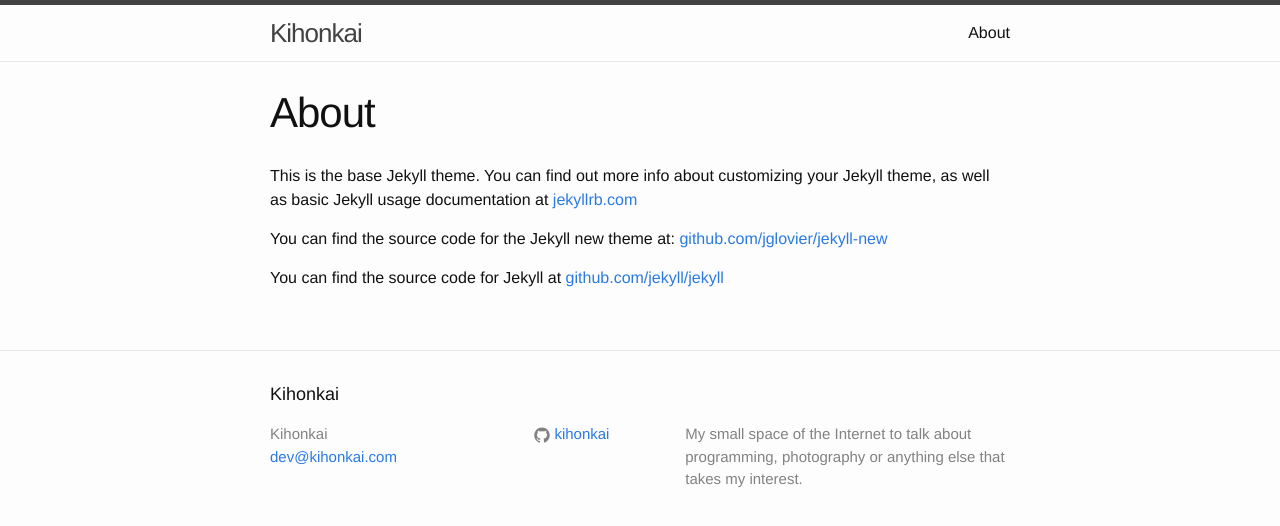
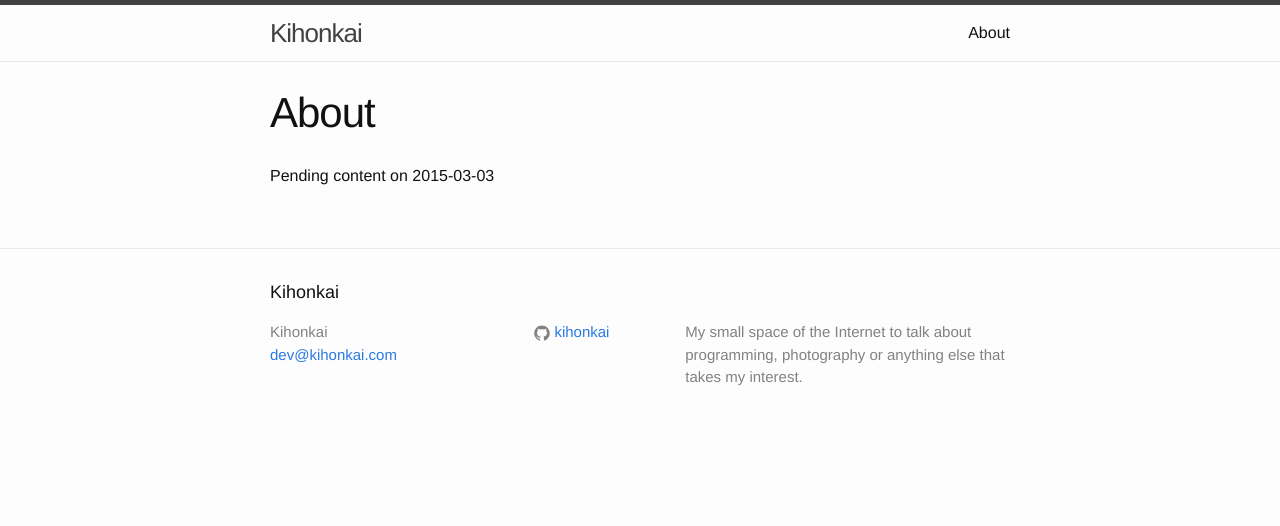
Before and after one commit to kihonkai/kihonkai-website, a Jekyll site: the page built from about.md, in a window 1280 px wide. Shown: the top 526 px of the page. Built offline with Jekyll 4.4.1, drawn with Linux system fonts in a browser that asks for light colours.

Commit message:
Remove sample post and started draft of first post.  Placeholder set on about page

```diff
--- a/about.md
+++ b/about.md
@@ -4,8 +4,4 @@ title: About
 permalink: /about/
 ---
 
-This is the base Jekyll theme. You can find out more info about customizing your Jekyll theme, as well as basic Jekyll usage documentation at [jekyllrb.com](http://jekyllrb.com/)
-
-You can find the source code for the Jekyll new theme at: [github.com/jglovier/jekyll-new](https://github.com/jglovier/jekyll-new)
-
-You can find the source code for Jekyll at [github.com/jekyll/jekyll](https://github.com/jekyll/jekyll)
+Pending content on 2015-03-03
```
Also changed, not shown: _drafts/restoring-my-website.md (added, +14 -0 lines), _posts/2015-03-02-welcome-to-jekyll.markdown (deleted, +0 -25 lines).
